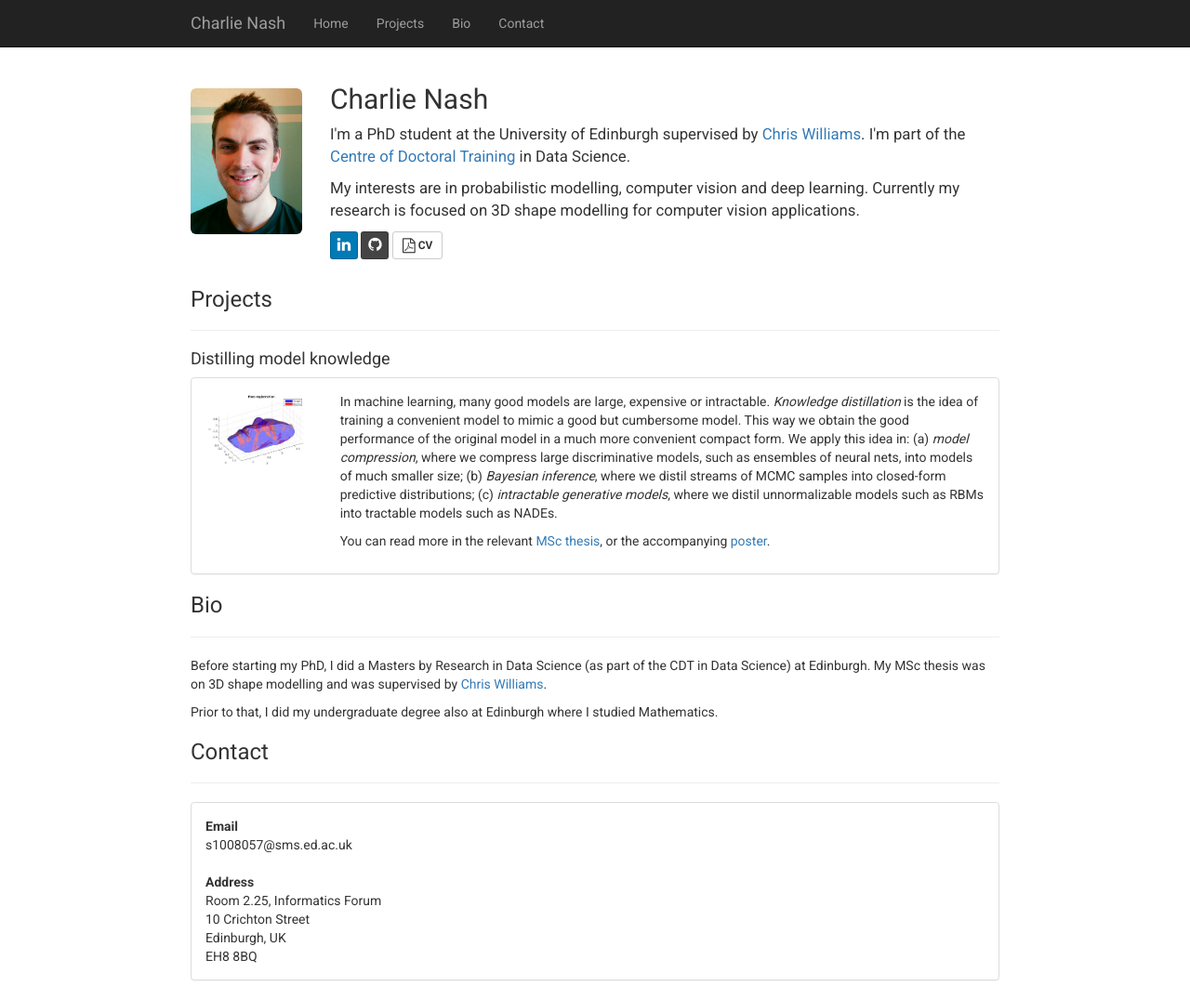
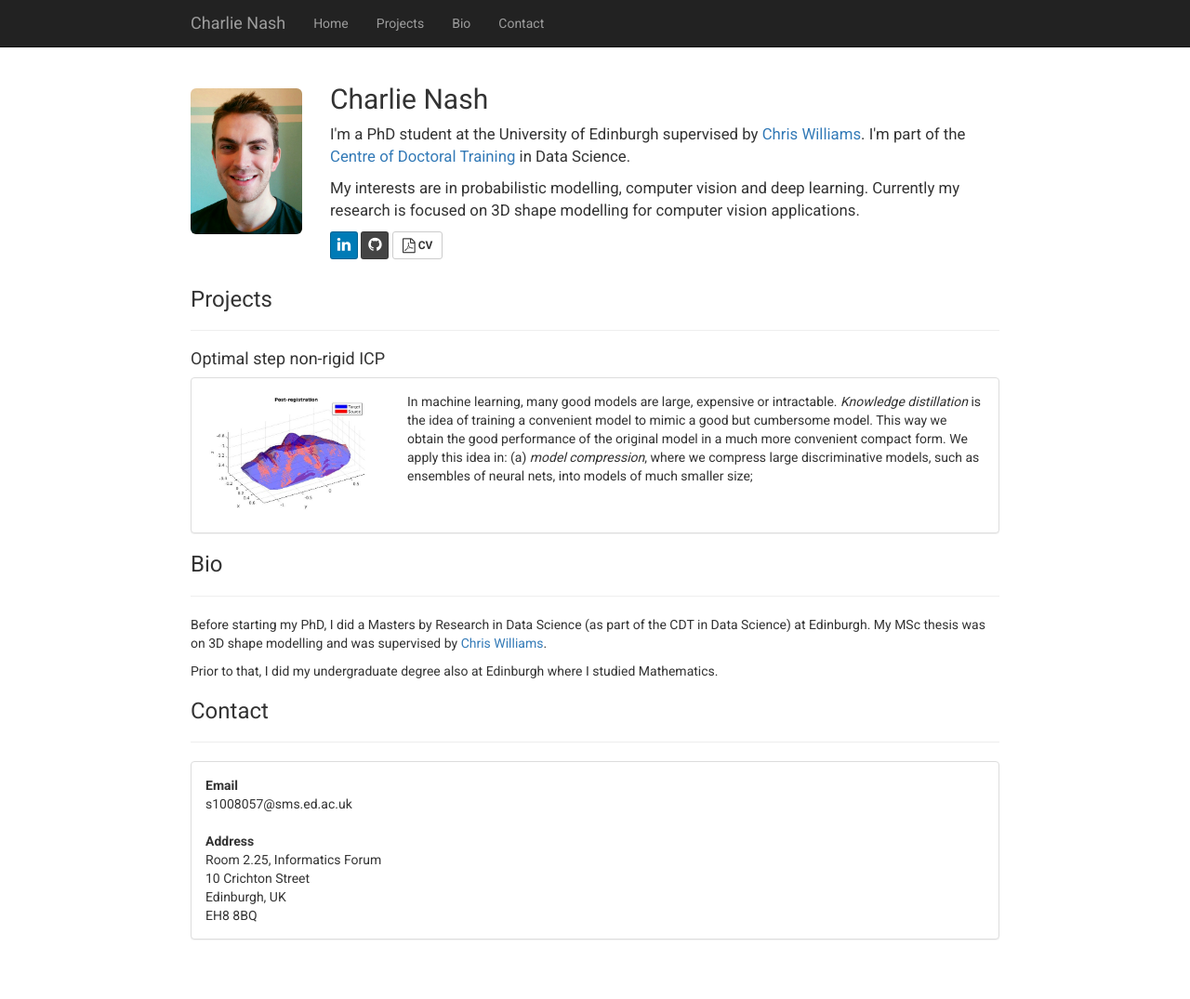
Before and after one commit to charlienash/charlienash.github.io, a Jekyll site: the page index.html, which Jekyll copies as it is, in a window 1280 px wide and 1075 px high. Shown: the whole window at 93% size. Built offline with Jekyll 4.4.1, drawn with Linux system fonts in a browser that asks for light colours; nearby versions of some CDN libraries; library files that are not in the unit come from our copies.

Commit message:
Update index.html

```diff
--- a/index.html
+++ b/index.html
@@ -105,15 +105,14 @@
 			<h3 id="Projects">Projects</h3>
 			<hr>
 
-			<h4 id="Distilling">Distilling model knowledge</h1>
+			<h4 id="nricp">Optimal step non-rigid ICP</h1>
 			<div class="panel panel-default">
 	  			<div class="panel-body row">
-					<div class="col-xs-2">
+					<div class="col-xs-3">
 						<img src="assets/img/faceDemo.jpg" class="img-responsive img-rounded" alt="Distilling Model Knowledge"/>
 					</div>
-					<div class="col-xs-10">
-						<p>In machine learning, many good models are large, expensive or intractable. <em>Knowledge distillation</em> is the idea of training a convenient model to mimic a good but cumbersome model. This way we obtain the good performance of the original model in a much more convenient compact form. We apply this idea in: (a) <em>model compression</em>, where we compress large discriminative models, such as ensembles of neural nets, into models of much smaller size; (b) <em>Bayesian inference</em>, where we distil streams of MCMC samples into closed-form predictive distributions; (c) <em>intractable generative models</em>, where we distil unnormalizable models such as RBMs into tractable models such as NADEs.</p>
-						<p>You can read more in the relevant <a href="http://arxiv.org/pdf/1510.02437v1.pdf">MSc thesis</a>, or the accompanying <a href="posters/distilling_model_knowledge.pdf">poster</a>.</p>
+					<div class="col-xs-9">
+						<p>In machine learning, many good models are large, expensive or intractable. <em>Knowledge distillation</em> is the idea of training a convenient model to mimic a good but cumbersome model. This way we obtain the good performance of the original model in a much more convenient compact form. We apply this idea in: (a) <em>model compression</em>, where we compress large discriminative models, such as ensembles of neural nets, into models of much smaller size;
 					</div>
 	  			</div>
 			</div>
```
